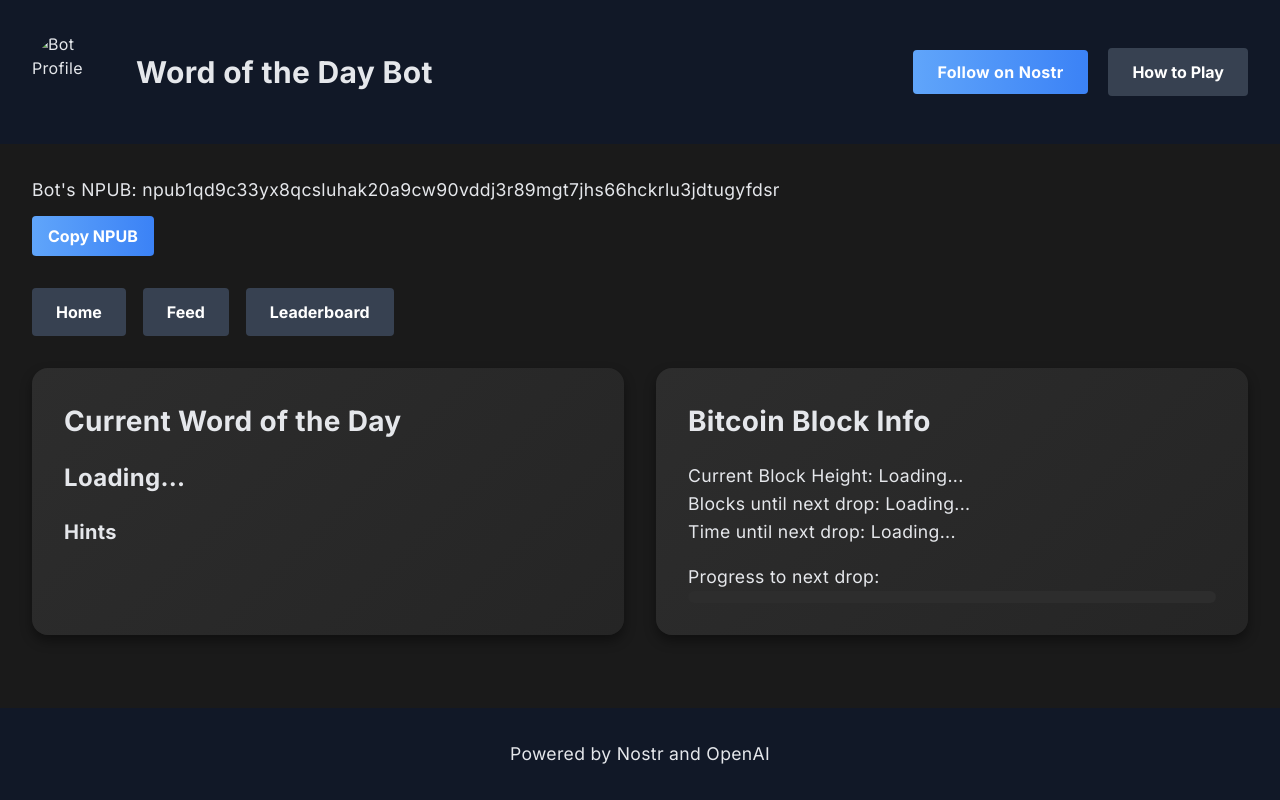
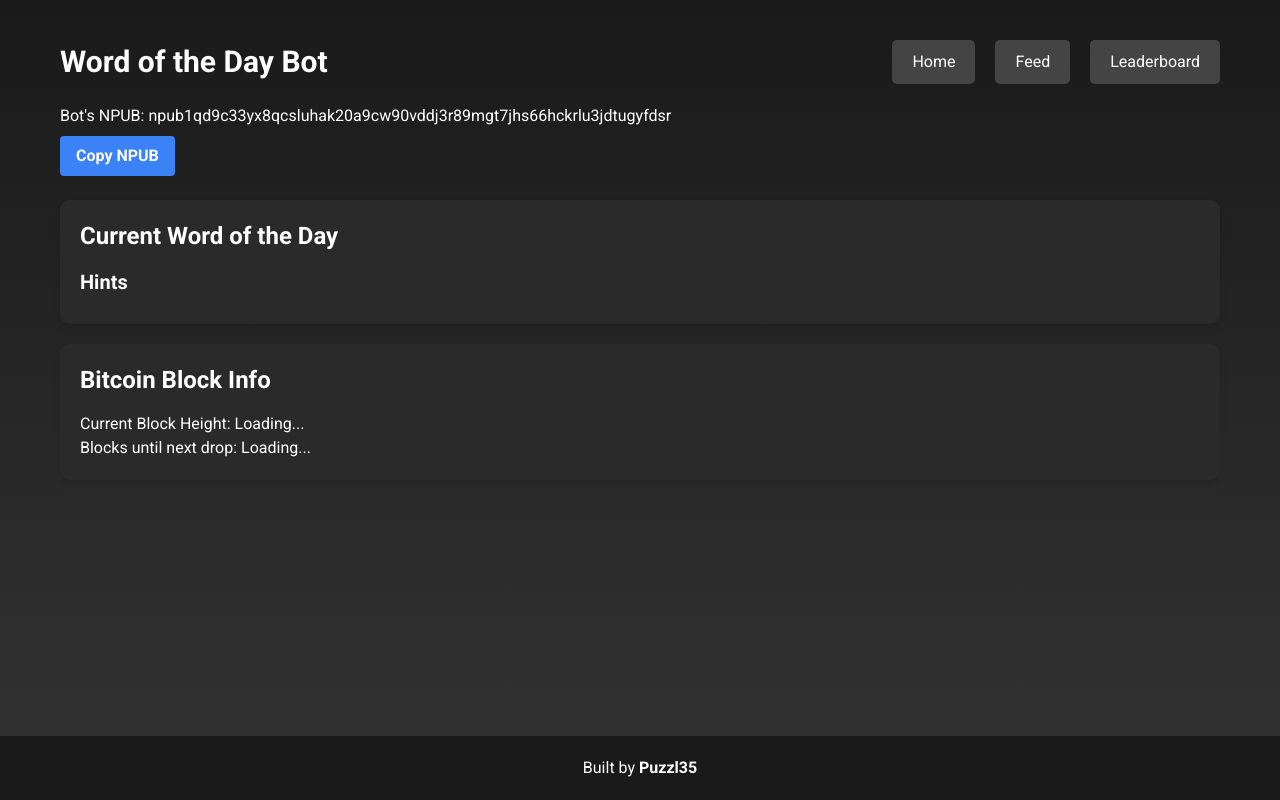
Before and after one commit to satoshipuzzles/word-of-the-day-bot, a plain HTML site: page index.html in a window 1280 px wide. Drawn offline with nearby package versions, Linux system fonts and the light colour scheme; a script that the page names is missing.

Commit message:
Update index.html

```diff
--- a/index.html
+++ b/index.html
@@ -5,13 +5,42 @@
   <meta name="viewport" content="width=device-width, initial-scale=1.0">
   <title>Word of the Day Bot</title>
   <link href="https://cdn.jsdelivr.net/npm/tailwindcss@2.2.19/dist/tailwind.min.css" rel="stylesheet">
-  <link href="https://fonts.googleapis.com/css2?family=Inter:wght@400;600;700&display=swap" rel="stylesheet">
+  <link href="https://fonts.googleapis.com/css2?family=Roboto:wght@400;700&display=swap" rel="stylesheet">
   <style>
     body {
-      background-color: #1A1A1A;
-      color: #E5E7EB;
-      font-family: 'Inter', sans-serif;
-      letter-spacing: 0.02em;
+      background: linear-gradient(to bottom, #1a1a1a, #333333);
+      color: #ffffff;
+      font-family: 'Roboto', sans-serif;
+      min-height: 100vh;
+      display: flex;
+      flex-direction: column;
+    }
+    .container {
+      max-width: 1200px;
+      margin: 0 auto;
+      padding: 20px;
+    }
+    .header {
+      display: flex;
+      justify-content: space-between;
+      align-items: center;
+      padding: 20px 0;
+    }
+    .nav {
+      display: flex;
+      gap: 20px;
+    }
+    .nav button {
+      background-color: #444444;
+      color: #ffffff;
+      padding: 10px 20px;
+      border: none;
+      border-radius: 5px;
+      cursor: pointer;
+      transition: background-color 0.3s;
+    }
+    .nav button:hover {
+      background-color: #555555;
     }
     .tab-content {
       display: none;
@@ -20,128 +49,67 @@
       display: block;
     }
     .card {
-      background: linear-gradient(135deg, #2D2D2D, #252525);
-      border-radius: 16px;
-      padding: 32px;
-      margin-bottom: 32px;
-      box-shadow: 0 6px 12px rgba(0, 0, 0, 0.4);
-      transition: transform 0.3s ease, box-shadow 0.3s ease;
+      background-color: #2a2a2a;
+      border-radius: 10px;
+      padding: 20px;
+      margin-bottom: 20px;
+      box-shadow: 0 4px 6px rgba(0, 0, 0, 0.1);
     }
-    .card:hover {
-      transform: scale(1.02);
-      box-shadow: 0 8px 16px rgba(0, 0, 0, 0.5);
+    .footer {
+      text-align: center;
+      padding: 20px 0;
+      background-color: #1a1a1a;
+      margin-top: auto;
     }
-    .grid-container {
-      display: grid;
-      grid-template-columns: repeat(auto-fit, minmax(320px, 1fr));
-      gap: 32px;
-    }
-    h2 {
-      font-size: 1.75rem;
-      font-weight: 700;
-      margin-bottom: 20px;
-    }
-    p {
-      font-size: 1.1rem;
-      line-height: 1.6;
-    }
-    .accent-button {
-      background: linear-gradient(90deg, #60A5FA, #3B82F6);
-      color: white;
-      transition: background 0.3s ease;
-    }
-    .accent-button:hover {
-      background: linear-gradient(90deg, #3B82F6, #2563EB);
-    }
-    .progress-bar {
-      width: 100%;
-      background-color: #2D2D2D;
-      border-radius: 8px;
-      height: 12px;
-      overflow: hidden;
-    }
-    .progress-fill {
-      height: 100%;
-      background: linear-gradient(90deg, #60A5FA, #3B82F6);
-      transition: width 0.5s ease;
-    }
-    .modal {
-      transition: opacity 0.3s ease;
-    }
-    .word-reveal {
-      animation: revealWord 1.5s ease-in-out;
-    }
-    @keyframes revealWord {
-      0% { opacity: 0; transform: translateY(20px); }
-      100% { opacity: 1; transform: translateY(0); }
+    .footer a {
+      color: #ffffff;
+      text-decoration: none;
+      font-weight: bold;
     }
   </style>
 </head>
-<body class="min-h-screen flex flex-col">
-  <header class="bg-gray-900 p-8 flex items-center justify-between">
-    <div class="flex items-center">
-      <img id="bot-picture" class="w-20 h-20 rounded-full" alt="Bot Profile">
-      <h1 id="bot-name" class="ml-6 text-3xl font-bold">Word of the Day Bot</h1>
-    </div>
-    <div>
-      <a href="nostr:npub1qd9c33yx8qcsluhak20a9cw90vddj3r89mgt7jhs66hckrlu3jdtugyfdsr" class="accent-button font-bold py-3 px-6 rounded">Follow on Nostr</a>
-      <button onclick="toggleHowToPlay()" class="ml-4 bg-gray-700 hover:bg-gray-600 text-white font-bold py-3 px-6 rounded">How to Play</button>
-    </div>
+<body>
+  <div class="container">
+    <header class="header">
+      <h1 class="text-3xl font-bold">Word of the Day Bot</h1>
+      <nav class="nav">
+        <button onclick="showTab('home')">Home</button>
+        <button onclick="showTab('feed')">Feed</button>
+        <button onclick="showTab('leaderboard')">Leaderboard</button>
+      </nav>
     </header>
-  <main class="flex-grow p-8">
-    <section class="mb-8">
+    <main>
+      <section class="mb-6">
         <p>Bot's NPUB: <span id="npub-text">npub1qd9c33yx8qcsluhak20a9cw90vddj3r89mgt7jhs66hckrlu3jdtugyfdsr</span></p>
-      <button onclick="copyNPUB()" class="accent-button font-bold py-2 px-4 rounded mt-3">Copy NPUB</button>
+        <button onclick="copyNPUB()" class="bg-blue-500 hover:bg-blue-700 text-white font-bold py-2 px-4 rounded mt-2">Copy NPUB</button>
       </section>
-    <nav class="mb-8">
-      <button onclick="showTab('home')" class="bg-gray-700 hover:bg-gray-600 text-white font-bold py-3 px-6 rounded mr-3">Home</button>
-      <button onclick="showTab('feed')" class="bg-gray-700 hover:bg-gray-600 text-white font-bold py-3 px-6 rounded mr-3">Feed</button>
-      <button onclick="showTab('leaderboard')" class="bg-gray-700 hover:bg-gray-600 text-white font-bold py-3 px-6 rounded">Leaderboard</button>
-    </nav>
       <div id="home" class="tab-content active">
-      <div class="grid-container">
         <div class="card">
-          <h2>Current Word of the Day</h2>
-          <div id="current-word" class="mb-6 text-2xl font-bold word-reveal">Loading...</div>
-          <p id="status" class="mb-6"></p>
-          <h3 class="text-xl font-bold mb-3">Hints</h3>
+          <h2 class="text-2xl font-bold mb-4">Current Word of the Day</h2>
+          <div id="current-word" class="mb-4"></div>
+          <p id="status" class="mb-4"></p>
+          <h3 class="text-xl font-bold mb-2">Hints</h3>
           <div id="hints"></div>
         </div>
         <div class="card">
-          <h2>Bitcoin Block Info</h2>
+          <h2 class="text-2xl font-bold mb-4">Bitcoin Block Info</h2>
           <p>Current Block Height: <span id="current-block">Loading...</span></p>
           <p>Blocks until next drop: <span id="blocks-until-next">Loading...</span></p>
-          <p>Time until next drop: <span id="time-until-next">Loading...</span></p>
-          <div class="mt-4">
-            <p>Progress to next drop:</p>
-            <div class="progress-bar">
-              <div id="progress-fill" class="progress-fill" style="width: 0%"></div>
-            </div>
-          </div>
-        </div>
         </div>
       </div>
       <div id="feed" class="tab-content">
-      <h2>Feed</h2>
-      <div id="feed-items" class="space-y-6"></div>
+        <h2 class="text-2xl font-bold mb-4">Feed</h2>
+        <div id="feed-items" class="space-y-4"></div>
       </div>
       <div id="leaderboard" class="tab-content">
-      <h2>Leaderboard</h2>
+        <h2 class="text-2xl font-bold mb-4">Leaderboard</h2>
         <div id="leaderboard-items"></div>
       </div>
     </main>
-  <footer class="bg-gray-900 p-8 text-center">
-    <p>Powered by Nostr and OpenAI</p>
+  </div>
+  <footer class="footer">
+    <p>Built by <a href="https://puzzl35.com/" target="_blank">Puzzl35</a></p>
   </footer>
-
-  <!-- How to Play Modal -->
-  <div id="how-to-play-modal" class="fixed inset-0 bg-black bg-opacity-80 flex items-center justify-center hidden modal">
-    <div class="bg-gray-800 p-8 rounded-lg max-w-md">
-      <h3 class="text-xl font-bold mb-4">How to Play</h3>
-      <p class="mb-6">Every 144 Bitcoin blocks, the bot posts an image of a word on Nostr. Guess the word by replying to the post on Nostr. Hints drop every 21 blocks until someone wins. First correct guess takes the prize!</p>
-      <button onclick="toggleHowToPlay()" class="accent-button font-bold py-3 px-6 rounded">Close</button>
-    </div>
-  </div>
 
   <script src="https://unpkg.com/nostr-tools@1.7.5/dist/nostr-tools.umd.js"></script>
   <script src="https://cdn.jsdelivr.net/npm/marked/marked.min.js"></script>
@@ -179,26 +147,17 @@
 
     async function fetchBlockInfo() {
       try {
-        const response = await fetch('https://blockstream.info/api/blocks/tip/height');
+        const response = await fetch('https://cors-anywhere.herokuapp.com/https://blockstream.info/api/blocks/tip/height');
         if (!response.ok) throw new Error('API request failed');
         const height = parseInt(await response.text());
         document.getElementById('current-block').textContent = height;
         const blocksUntilNext = 144 - (height % 144);
         document.getElementById('blocks-until-next').textContent =
           blocksUntilNext === 0 ? 'Drop happening now!' : blocksUntilNext;
-        const minutesUntilNext = blocksUntilNext * 10;
-        const hours = Math.floor(minutesUntilNext / 60);
-        const minutes = minutesUntilNext % 60;
-        document.getElementById('time-until-next').textContent =
-          blocksUntilNext === 0 ? 'Now' : `${hours} hours, ${minutes} minutes`;
-        const progressPercent = ((144 - blocksUntilNext) / 144) * 100;
-        document.getElementById('progress-fill').style.width = `${progressPercent}%`;
       } catch (error) {
         console.error('Error fetching block height:', error);
         document.getElementById('current-block').textContent = 'Unable to fetch';
         document.getElementById('blocks-until-next').textContent = 'N/A';
-        document.getElementById('time-until-next').textContent = 'N/A';
-        document.getElementById('progress-fill').style.width = '0%';
       }
     }
 
@@ -213,20 +172,10 @@
       document.getElementById(tabName).classList.add('active');
     }
 
-    function toggleHowToPlay() {
-      const modal = document.getElementById('how-to-play-modal');
-      modal.classList.toggle('hidden');
-      modal.style.opacity = modal.classList.contains('hidden') ? '0' : '1';
-    }
-
     document.addEventListener('DOMContentLoaded', () => {
       fetchProfile();
       fetchFeed();
       fetchBlockInfo();
-      // Placeholder for word reveal animation
-      setTimeout(() => {
-        document.getElementById('current-word').textContent = 'Example';
-      }, 1000);
     });
   </script>
 </body>
```
Lines whose indentation alone changed are shown as unchanged.
